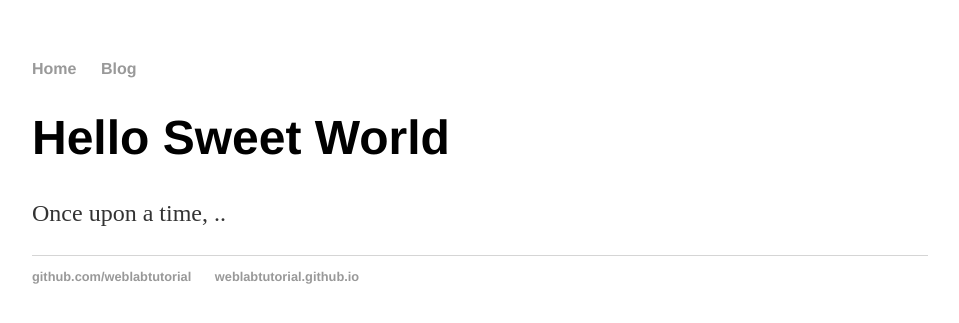
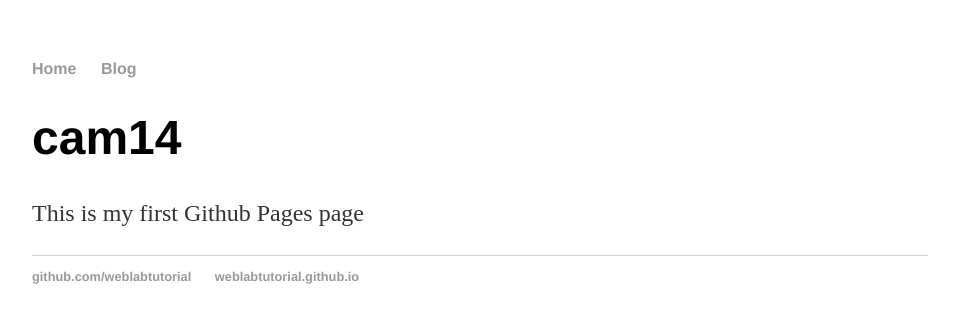
Before and after one commit to cam-14/cam-14, a Jekyll site: the page built from index.html, in a window 1280 px wide. Shown: the top 323 px of the page, without its empty margins (160-1119 px from the left). Built offline with Jekyll 4.4.1, drawn with Linux system fonts in a browser that asks for light colours.

Commit message:
Update index.html

```diff
--- a/index.html
+++ b/index.html
@@ -3,6 +3,6 @@ layout: default
 title: Web Programming
 ---
 <div class="blurb">
-<h1>Hello Sweet World</h1>
-<p>Once upon a time, ..</p>
+<h1>cam14</h1>
+<p>This is my first Github Pages page</p>
 </div>
```
